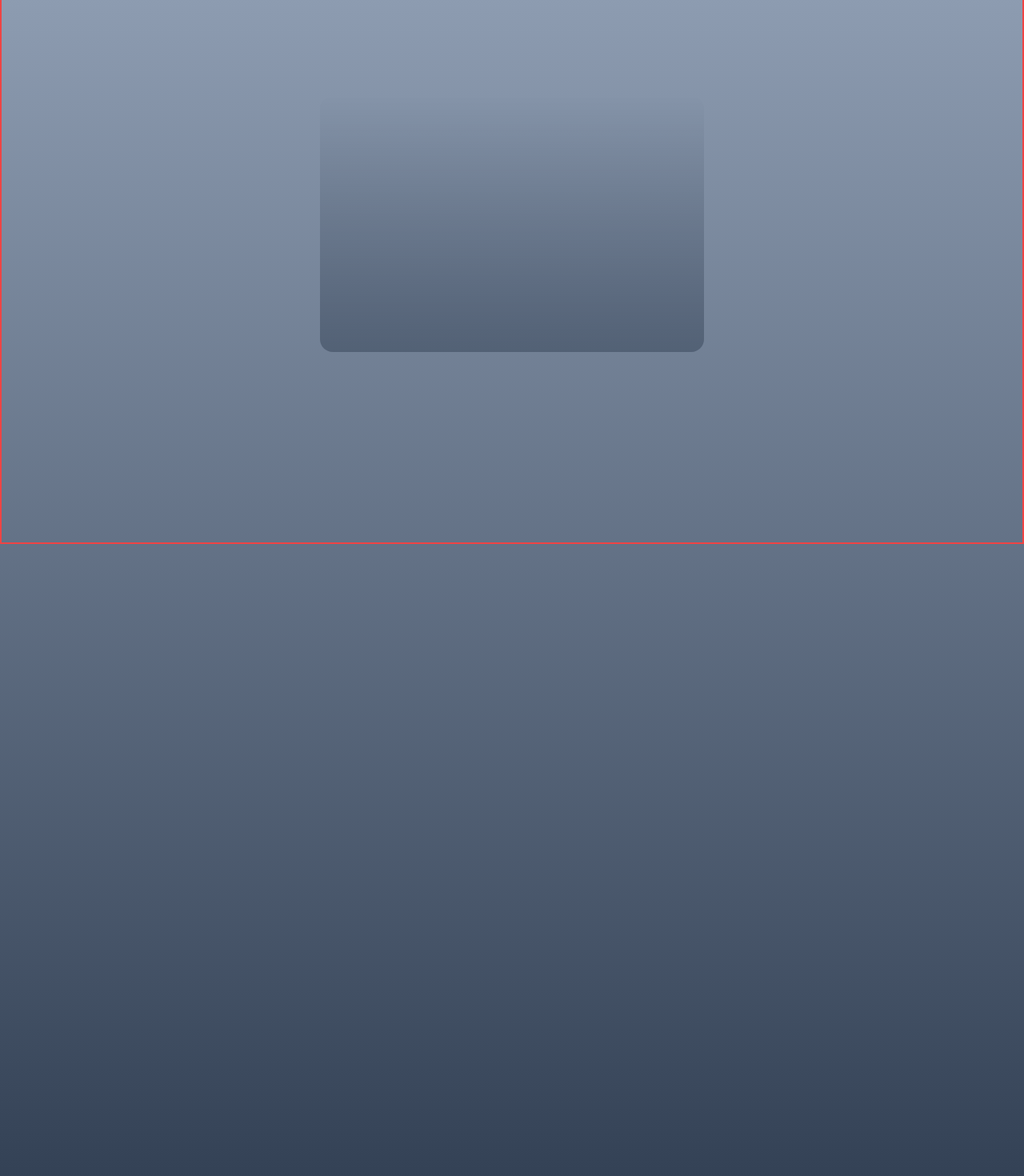
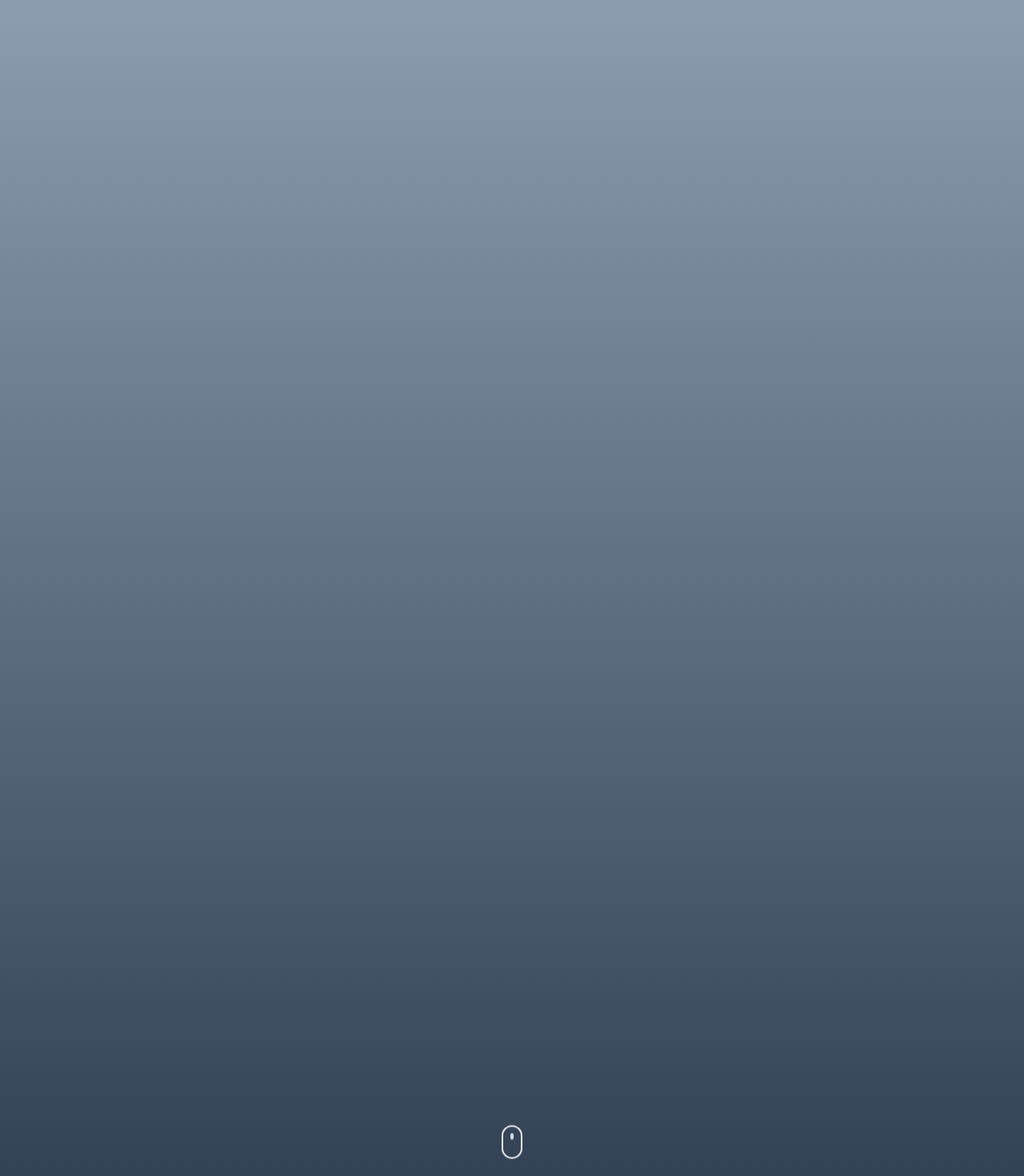
Before and after one commit to i0ji/p_ioji, a React (Vite) app: page / in a window 1280 px wide. Shown: the part 120-1590 px from the top of the page at 80% size. Built offline with nearby package versions, Linux system fonts and the light colour scheme.

Commit message:
refactor(components): hero animation refactor
Version: v: 0.1.5.5

```diff
--- a/src/components/Experience.tsx
+++ b/src/components/Experience.tsx
@@ -7,7 +7,7 @@ export default function Experience() {
     <section
       id="experience"
       className={clsx(
-        "relative min-h-[200vh] w-full bg-gradient-to-t from-stone-700 from-[0%] to-[#7d5e4d] to-[100%]",
+        "relative min-h-[200vh] w-full bg-gradient-to-t to-[#344256] from-[0%] from-cyan-100 to-[100%]",
         "snap-start",
       )}
     >
--- a/src/components/Header.tsx
+++ b/src/components/Header.tsx
@@ -17,7 +17,7 @@ export default function Header() {
     <motion.nav
       ref={ref}
       style={{
-        width: navScale
+        width: navScale,
       }}
       className={clsx(
         "fixed left-1/2 top-0 w-[60%] -translate-x-1/2 p-4",
--- a/src/components/Hero.tsx
+++ b/src/components/Hero.tsx
@@ -10,13 +10,15 @@ export default function Hero() {
     offset: ["start start", "end end"], // 0 когда верх секции у верхнего края, 1 когда низ у нижнего
   });
 
-  const scale = useTransform(scrollYProgress, [0, 1], [1, 5]);
-  // Немного смягчим прозрачность для приятности
-  const opacity = useTransform(scrollYProgress, [0, 0.1, 1], [0.5, 1, 1]);
+  const width = useTransform(scrollYProgress, [0, 1], ["30rem", "100vw"]);
+  const height = useTransform(scrollYProgress, [0, 1], ["15rem", "100vh"]);
+  const borderRadius = useTransform(scrollYProgress, [0, 1], ["1rem", "0rem"]);
+  const opacity = useTransform(scrollYProgress, [0, 0.1, 1], [0, 1, 1]);
+  const mouseOpacity = useTransform(scrollYProgress, [0, 0.25], [1, 0]);
 
   return (
     <section
-    id="hero"
+      id="hero"
       ref={ref}
       className={clsx(
         "relative min-h-[200vh] bg-gradient-to-t from-slate-700 to-slate-400",
@@ -25,19 +27,39 @@ export default function Hero() {
       <div
         className={clsx(
           "top-0 flex h-screen items-center justify-center",
-          "border-2 border-solid border-red-500",
+          // "2xl rounded-2xl border-2 border-solid",
           "overflow-hidden first-line:sticky",
         )}
       >
         <motion.div
-          style={{ scale, opacity, willChange: "transform,opacity" }}
-          className={clsx(
-            "h-[20rem] w-[30rem]",
-            "flex items-center justify-center",
-            "rounded-2xl",
-            "bg-gradient-to-t from-slate-700 to-transparent",
-          )}
-        />
+          style={{
+            width,
+            height,
+            borderRadius,
+            opacity,
+            position: "fixed", // чтобы реально занимал весь экран при росте
+            top: 0,
+            left: "50%",
+            x: "-50%", // центрируем по горизонтали
+            willChange: "width,height,border-radius,opacity",
+          }}
+          className="flex items-center justify-center bg-gradient-to-t from-slate-700 to-transparent"
+        >
+          hello!
+        </motion.div>
+        <motion.div
+          style={{
+            opacity: mouseOpacity,
+            pointerEvents: "none", // не мешает кликам и ховерам
+            willChange: "opacity",
+          }}
+          className="mouse-bounce fixed bottom-0 left-1"
+          aria-hidden="true"
+        >
+          <span className="mouse">
+            <span className="wheel"></span>
+          </span>
+        </motion.div>
       </div>
     </section>
   );
--- a/src/index.scss
+++ b/src/index.scss
@@ -11,6 +11,10 @@
     scrollbar-width: none;
     -ms-overflow-style: none;
   }
+}
+
+html {
+  scroll-behavior: smooth;
 }
 
 * {
@@ -46,10 +50,6 @@ body {
     rgba(125, 93, 207, 1) 50%,
     rgba(87, 39, 156, 1) 100%
   );
-
-  .header {
-    scroll-snap-type: y mandatory;
-  }
 }
 
 h6 {
@@ -67,3 +67,47 @@ h2 {
 h1 {
   @apply text-[4rem] font-bold;
 }
+
+.mouse-bounce {
+  position: absolute;           /* поставь в нужное место */
+  left: 50%;
+  bottom: 24px;
+  transform: translateX(-50%);
+  display: inline-block;
+  animation: bounce 1.6s ease-in-out infinite;
+  will-change: transform;
+}
+
+.mouse {
+  width: 26px;
+  height: 42px;
+  border: 2px solid currentColor;
+  border-radius: 16px;
+  color: #fff;                  /* подстраивай под фон */
+  display: inline-block;
+  position: relative;
+  opacity: 0.9;
+}
+
+.wheel {
+  position: absolute;
+  top: 8px;
+  left: 50%;
+  width: 4px;
+  height: 8px;
+  background: currentColor;
+  border-radius: 2px;
+  transform: translateX(-50%);
+  opacity: 0.9;
+}
+
+/* Лёгкое подпрыгивание */
+@keyframes bounce {
+  0%, 100%   { transform: translate(-50%, 0); }
+  50%        { transform: translate(-50%, -6px); }
+}
+
+/* Уважение prefers-reduced-motion */
+@media (prefers-reduced-motion: reduce) {
+  .mouse-bounce { animation: none !important; }
+}
```
